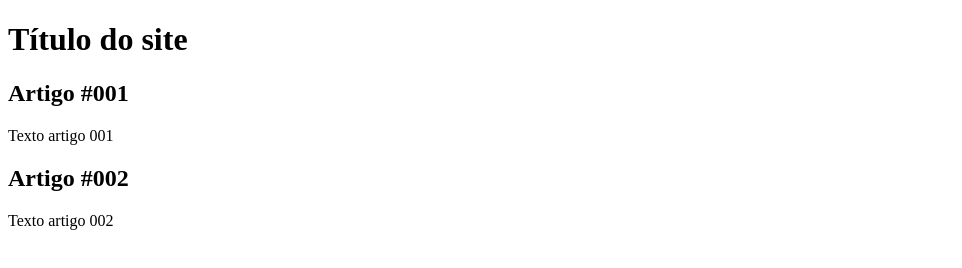
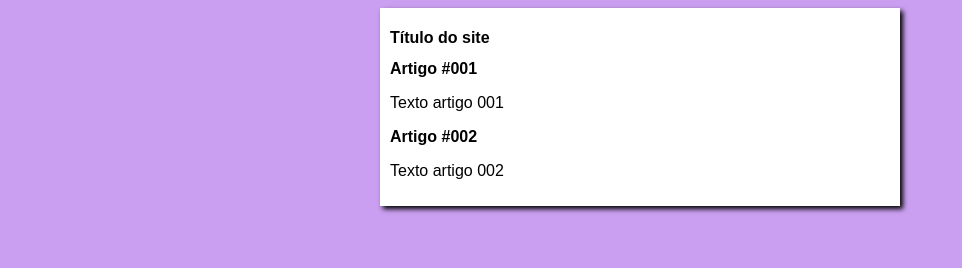
Before and after one commit to juliaistchuk/projeto-site, a plain HTML site: page index.html in a window 1280 px wide. Shown: the whole page, without its empty margins (0-962 px from the left). Drawn offline with Linux system fonts and the light colour scheme.

Commit message:
iniciei o design

```diff
--- /dev/null
+++ b/estilos/style.css
@@ -0,0 +1,16 @@
+*{
+    font-family: Arial, Helvetica, sans-serif;
+    font-size: 16px;
+}
+
+body{
+    background-color: rgb(202, 159, 241);
+}
+
+main{
+    background-color: white;
+    width: 500px;
+    margin: auto;
+    box-shadow: 3px 3px 5px black;
+    padding: 10px;
+}
--- a/index.html
+++ b/index.html
@@ -5,6 +5,7 @@
     <meta http-equiv="X-UA-Compatible" content="IE=edge">
     <meta name="viewport" content="width=device-width, initial-scale=1.0">
     <title>Título do site</title>
+    <link rel="stylesheet" href="estilos/style.css">
 </head>
 <body>
     <main>
```
